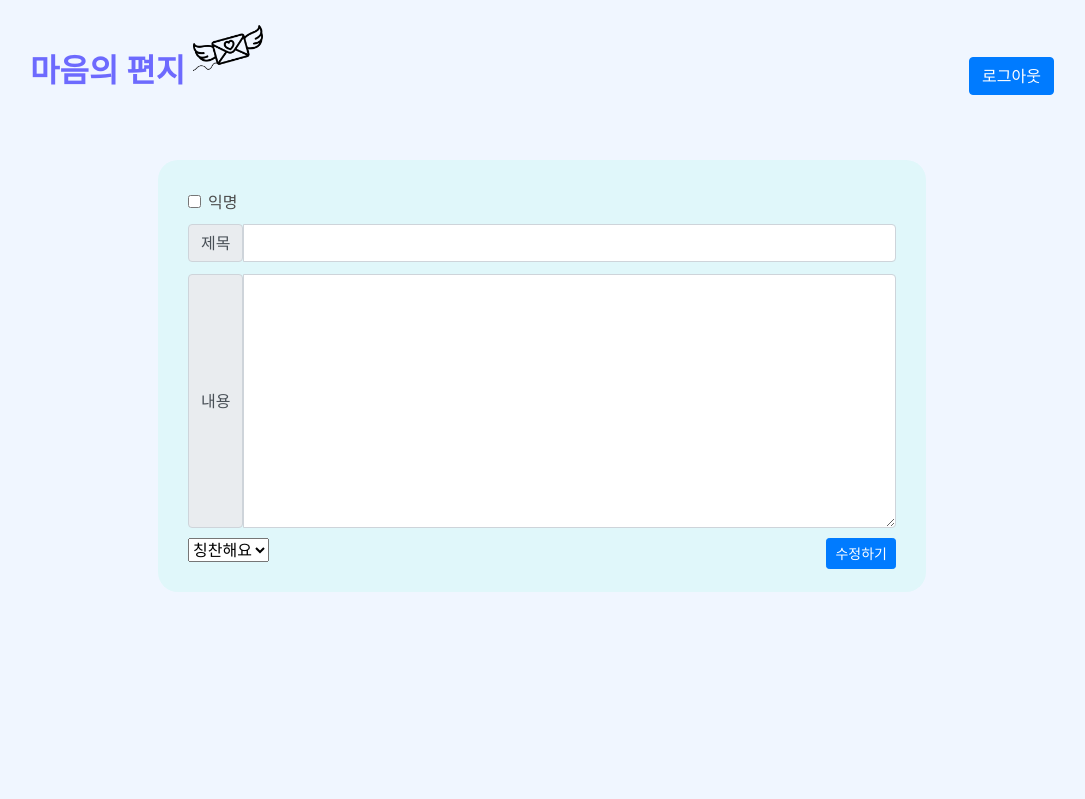
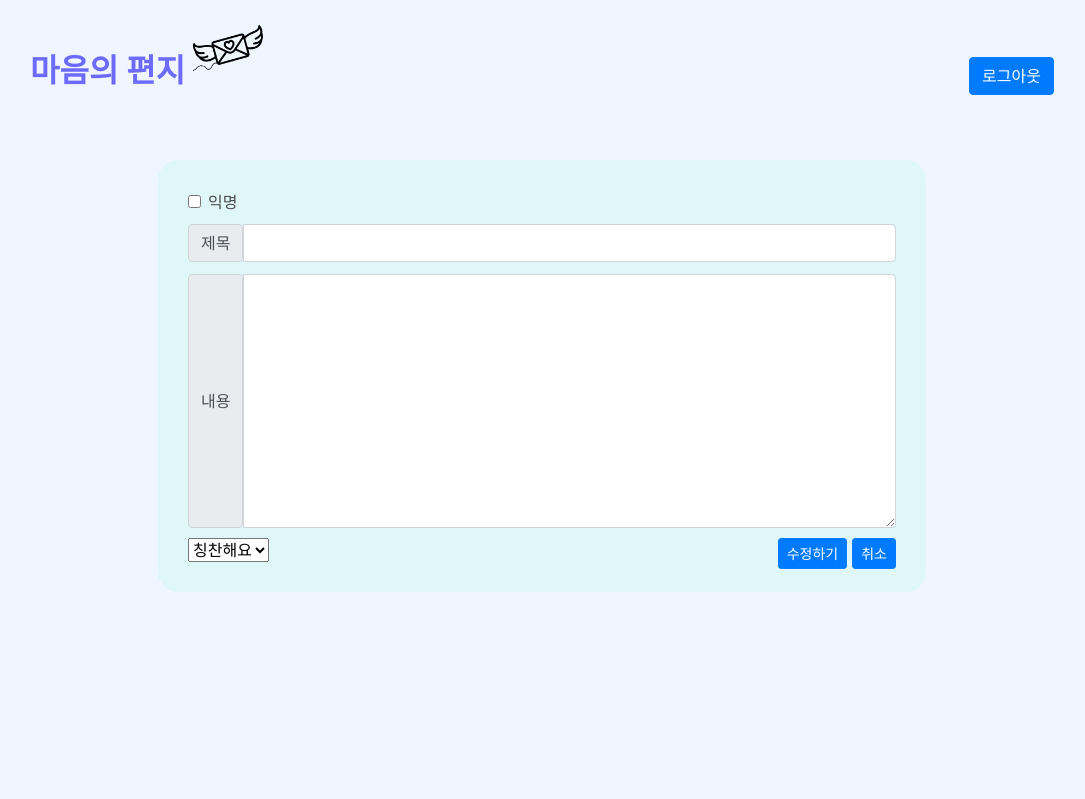
Before and after one commit to ingssg/mindLetters-week0-, a Flask app: template templates/articles/create_article.html in a window 1280 px wide. Shown: the top 799 px of the page, without its empty margins (98-1183 px from the left). Run offline with Flask 3, Linux system fonts and the light colour scheme; the template is opened without the code that fills it, so the values that code supplies are empty; parts of the project's set-up code (start-up, migrations or seed data) failed here and were passed over; some libraries are stand-ins or nearby versions; some web fonts are replaced.

Commit message:
update: 상세보기 페이지 목록보기 버튼 추가, 글 작성 페이지 취소 버튼 추가

```diff
--- a/templates/articles/article_detail.html
+++ b/templates/articles/article_detail.html
@@ -61,11 +61,13 @@
     min-height: 200px;
     margin-bottom: 20px;
   }
+
   #topic {
     font-size: 30px;
     font-weight: bold;
     margin-bottom: 10px;
   }
+
   #back-list {
     float: right;
     border: none;
@@ -221,7 +223,7 @@
       </ul>
 
   </div>
-
+<a id="back-list" href="/articles" class="btn btn-light" role="button" aria-pressed="true">목록보기</a>
 </div>
 
 <script>
--- a/templates/articles/create_article.html
+++ b/templates/articles/create_article.html
@@ -34,9 +34,16 @@
         margin: 0 auto;
     }
 
-    #save_button {
+    #save_button,
+    #cancel_button {
         margin-top: 10px;
+        margin-left: 5px;
         float: right;
+    }
+
+    #cancel_button a {
+        color: white;
+        text-decoration: none;
     }
 
     #blind-container {
@@ -81,8 +88,14 @@
   </select>
 
   {% if type == 'create' %}
+  <button id="cancel_button" type="button" class="btn btn-primary btn-sm">
+    <a href="/articles">취소</a>
+  </button>
   <button id="save_button" type="button" class="btn btn-primary btn-sm" onclick="createLetter()">작성하기</button>
   {% else %}
+  <button id="cancel_button" type="button" class="btn btn-primary btn-sm">
+    <a href="/articles">취소</a>
+  </button>
   <button id="save_button" type="button" class="btn btn-primary btn-sm" onclick="modifyLetter()">수정하기</button>
   {% endif%}
 
```
